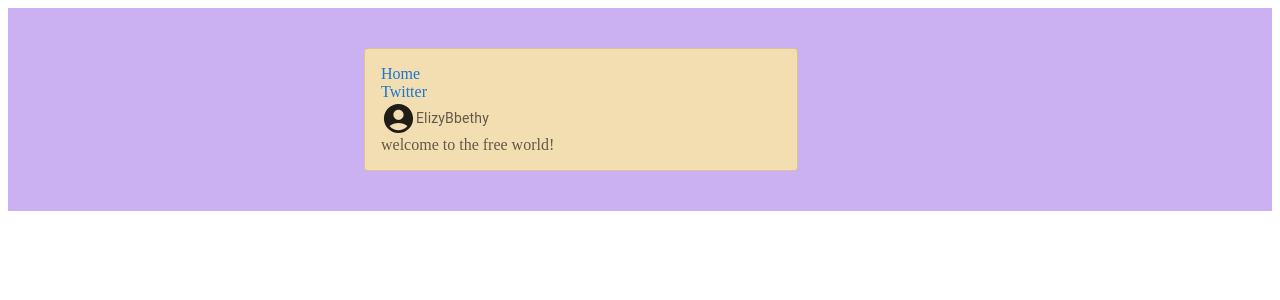
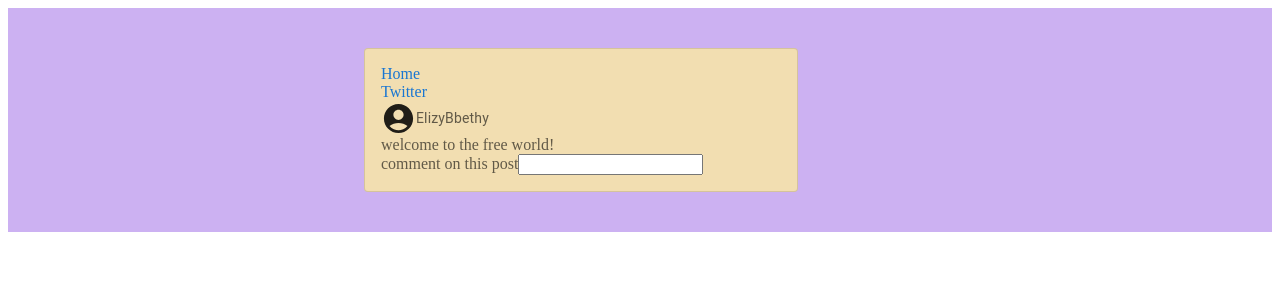
Before and after one commit to Elizybbethy/learning-react, a React (Create React App) app: page / in a window 1280 px wide. Shown: the top 300 px of the page. Built offline with nearby package versions, Linux system fonts and the light colour scheme.

Commit message:
State changes

```diff
--- a/src/App.js
+++ b/src/App.js
@@ -3,13 +3,22 @@ import * as React from "react";
 import Card from "./Card.js";
 
 
-const users = ({title: 'try',  content: 'learn'});
-export default
+// const users = ({title: 'try',  content: 'learn'});
+export default function App() {
+  // const [users, account]= useState({username: "ElizyBbethy", accountname: "Twitter", Home: "Home", content:"welcome to the free world!",});
+  // function cardchanges() {
+  //   users.username
+  // }
+  // const handleChange = (e) => {
+  //   let updatedValue = {};
+  //   updatedValue = {username:e.target.value}
+  // }
 
-function App() {
+
+
   return (
     <div>
-      <Card username="ElizyBbethy" account="Twitter" Home="Home" content="welcome to the free world!"/>
+      <Card username="ElizyBbethy" accountname="Twitter" Home="Home" content="welcome to the free world!" comment="comment on this post"/>
     </div>
   );
 }
--- a/src/Card.js
+++ b/src/Card.js
@@ -1,14 +1,28 @@
 import { Grid, Paper, Typography } from '@mui/material';
 import React from 'react';
 import AccountCircleIcon from '@mui/icons-material/AccountCircle';
+import {useState, useEffect} from 'react';
 
 
 
 
 export default function Card(props) {
+//     const [users, account]= useState({});
+// const usersSet = () => {
+    // const name = {
+    //     firstname: "try",
+    //     lastname: 'trial'
+    // }
+    // setUsers(prevState => name);
+    const [name, setName] = useState({firstName:"", latName:""})
+// }
+//   function cardchanges() {
+//     users.username
+//   }
 
     return (
      <div>
+
         <Grid container spancing={2} justifyContent="center" style={{backgroundColor:"#ccb1f2"}}>
             <Grid item sm={8} md={6}>
                 <Paper variant='outlined' elevation={4} sx={{p: 2, margin:5, maxWidth: 400, backgroundColor: "#f2deb1"}}>
@@ -18,7 +32,7 @@ export default function Card(props) {
             <Grid item sm={8} md={6}>
                 <Typography gutterBottom variant='tittle' color='primary'>{props.Home}</Typography>
                 <Grid item>
-                <Typography gutterButton variant='subtittle2' color="primary">{props.account}</Typography>
+                <Typography gutterButton variant='subtittle2' color="primary">{props.accountname}</Typography>
             </Grid>
             </Grid>
         <Grid container alignItems="center">
@@ -30,6 +44,10 @@ export default function Card(props) {
             <Grid item sm={8} md={6}>
                 <Typography color="text.secondary" variant='body3'>{props.content}</Typography>
             </Grid>
+            <Grid>
+                <Typography color="text.secondary" variant="body4">{props.comment}</Typography>
+                <input type="text" value={name.firstName} onChange={e => setName({firstName: e.target.value})}/>
+            </Grid>
         </Grid>
         {/* </Card> */}
             </Paper>
```
